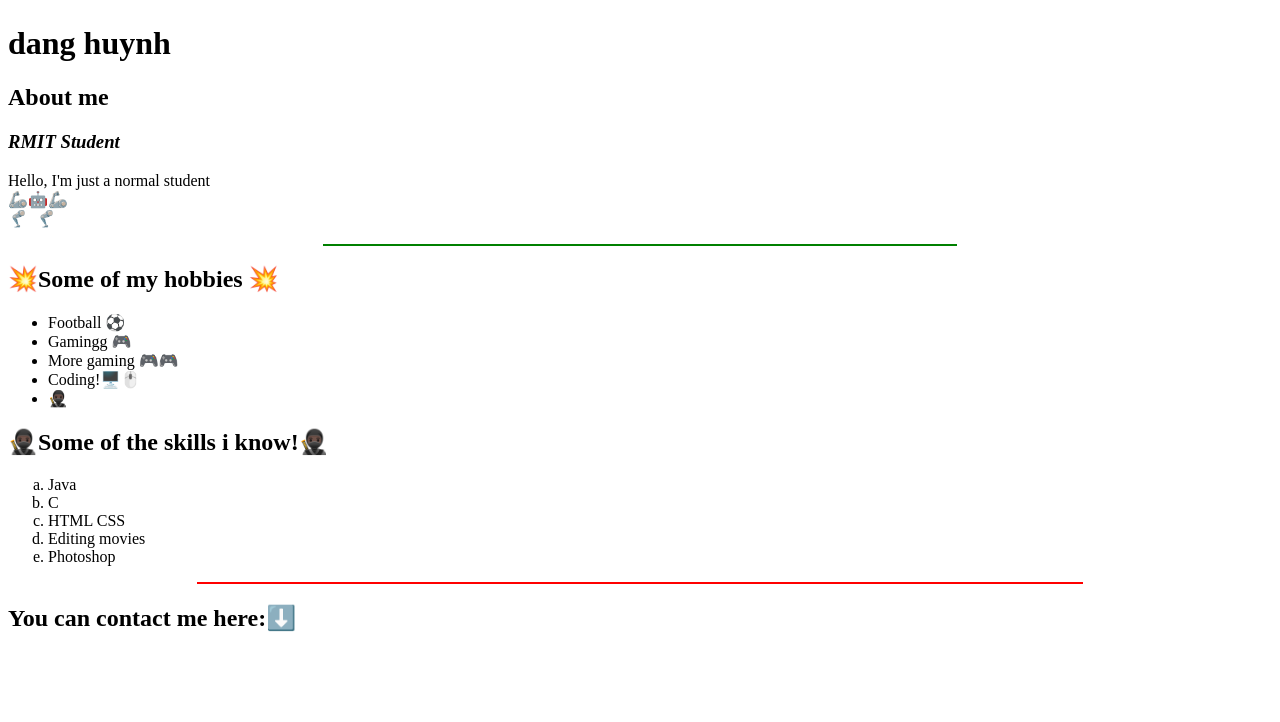
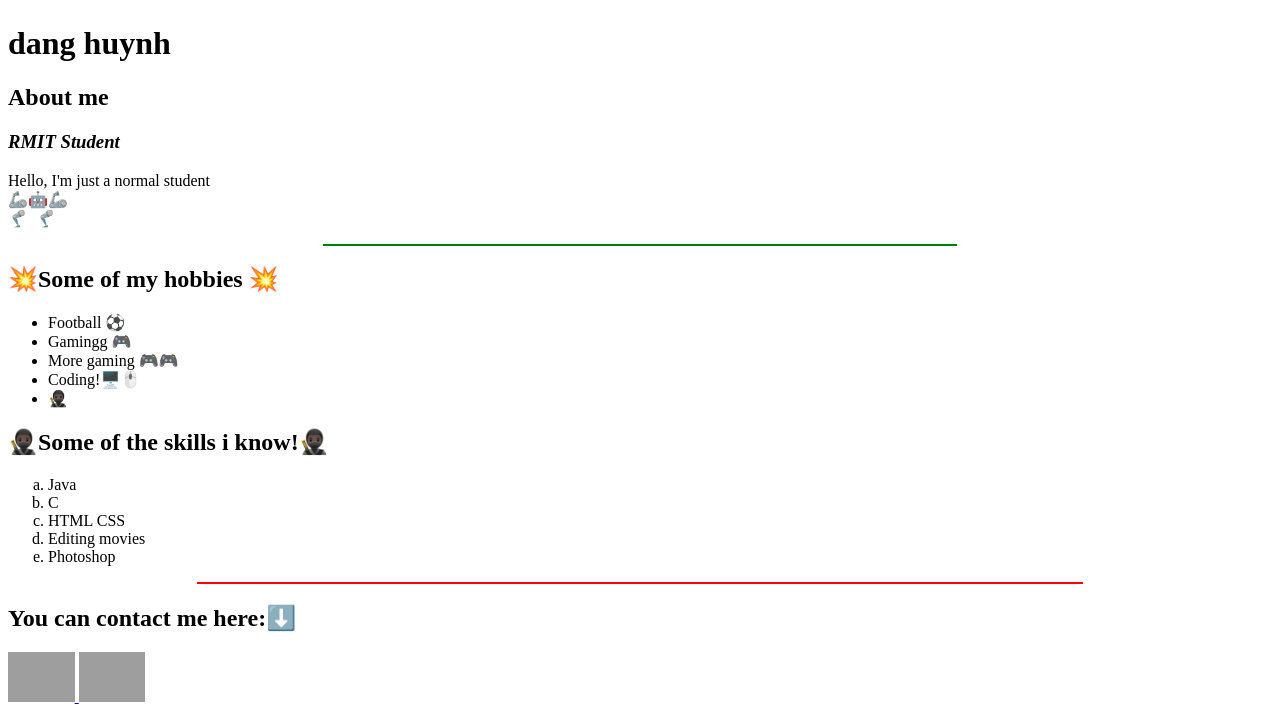
Before and after one commit to DangHynh/DangHynh.github.io, a plain HTML site: page index.html in a window 1280 px wide. Shown: the part 418-1140 px from the top of the page. Before the commit the page ends 1070 px from the top, so only its background shows below. Drawn offline with Linux system fonts and the light colour scheme; grey boxes are pictures that could not be loaded.

Commit message:
Add a place to contact

```diff
--- a/index.html
+++ b/index.html
@@ -39,6 +39,14 @@
 
     <h2>You can contact me here:⬇️</h2> <!--This is a down arrow-->
 
+    <p>
+        <a href="https://www.facebook.com/profile.php?id=100044924743209">
+            <img src="https://static-00.iconduck.com/assets.00/facebook-icon-512x512-seb542ju.png" height="50">
+        </a>
 
+        <a href="mailto:khoadang826@gmail.com">
+        <img src="https://upload.wikimedia.org/wikipedia/commons/thumb/7/7e/Gmail_icon_%282020%29.svg/1280px-Gmail_icon_%282020%29.svg.png" alt="gmail icon" height ="50">
+        </a>
+    </p>
 </body>
 </html>
```
